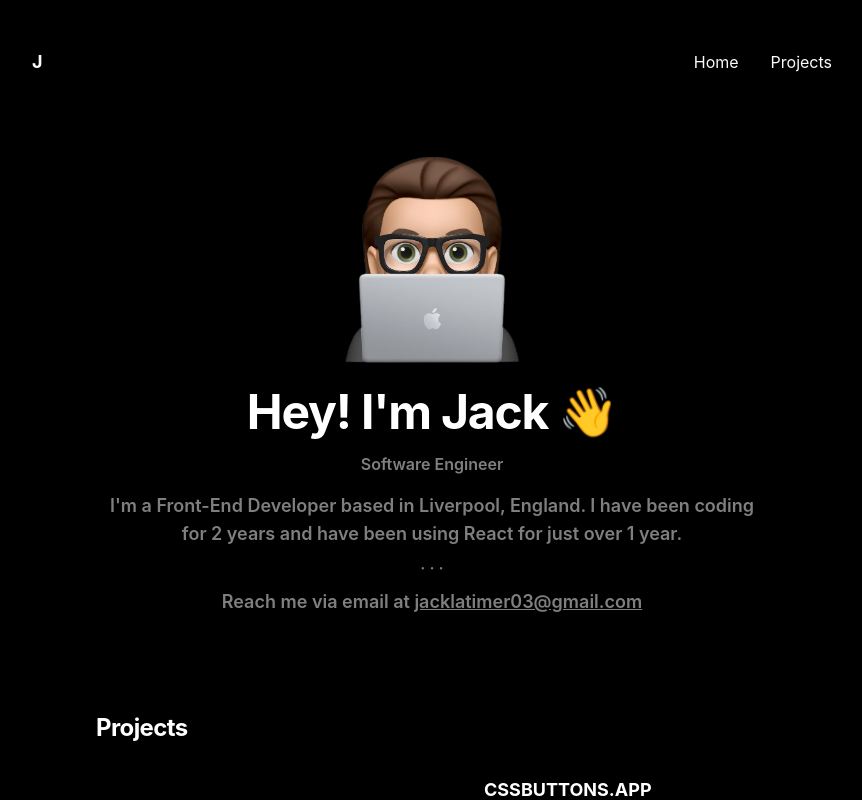
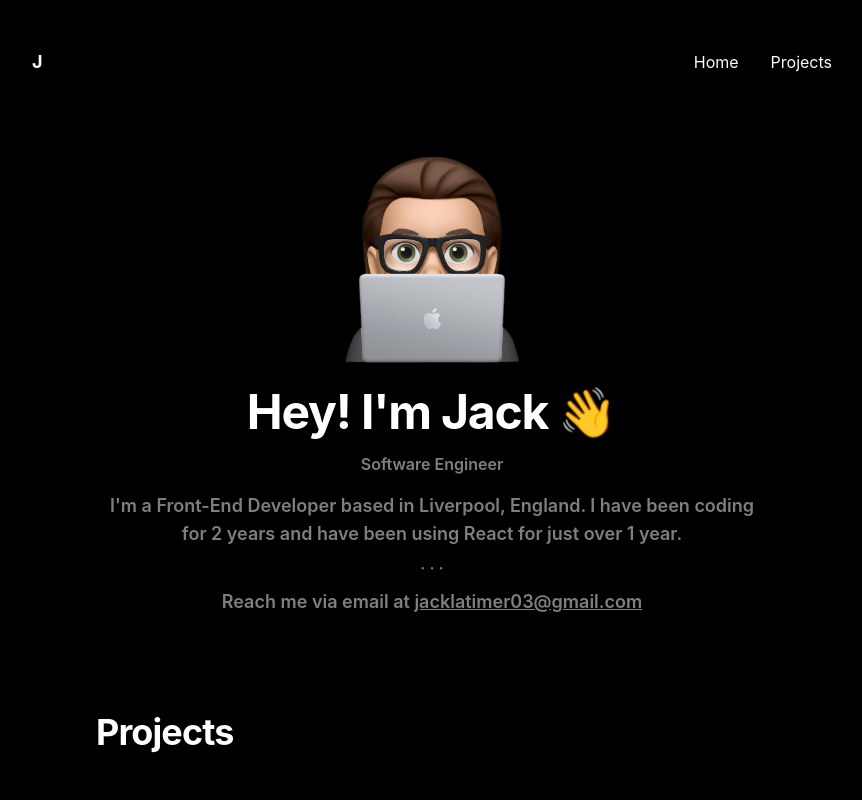
Before and after one commit to r1/jacklatimer.dev, a Next.js app: page / in a window 1280 px wide. Shown: the top 800 px of the page, without its empty margins (208-1070 px from the left). Built offline with nearby package versions, Linux system fonts and the light colour scheme; what @tailwindcss/typography would draw is missing.

Commit message:
done(colors): removed light mode

```diff
--- a/components/Project/Projects.js
+++ b/components/Project/Projects.js
@@ -16,7 +16,7 @@ const Project = () => {
   return (
     <>
       <section id="projects">
-        <h3 className="text-2xl font-bold tracking-tight md:text-4xltext-white">
+        <h3 className="text-2xl font-bold tracking-tight md:text-4xl mb-11 text-white">
           Projects
         </h3>
         <div className="my-5 space-y-14">
```
